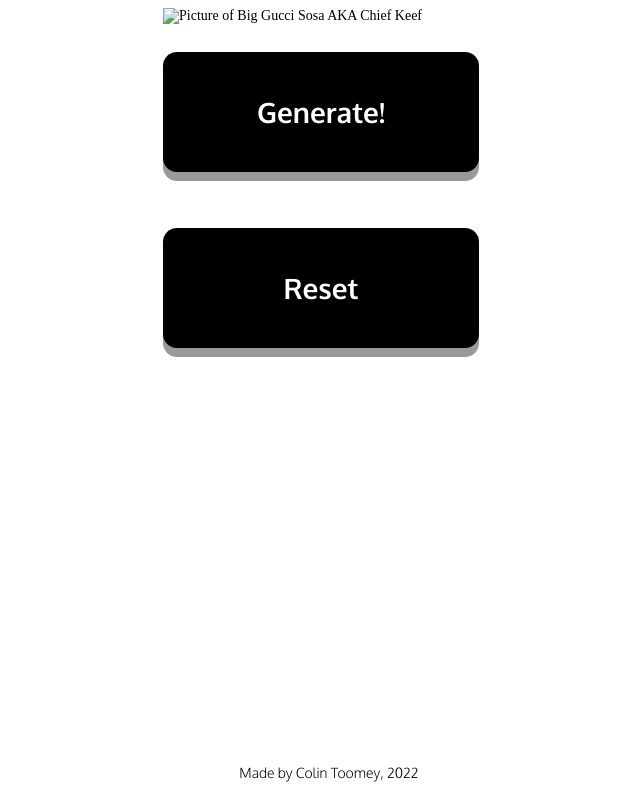
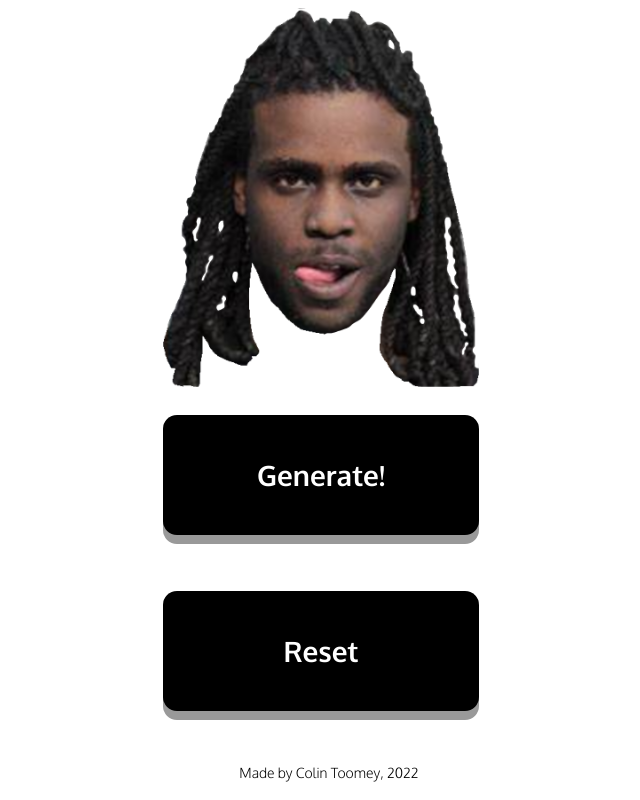
Before and after one commit to crtoomey/chiefKeefLyricGenerator, a plain HTML site: page index.html in a window 1280 px wide. Shown: the whole page, without its empty margins (319-959 px from the left). Drawn offline with Linux system fonts and the light colour scheme.

Commit message:
Updated index.html

```diff
--- a/index.html
+++ b/index.html
@@ -16,7 +16,7 @@
     <div class="container">
       <main>
         <div class="image-container">
-          <img src="./resources/images/BigGucciSosa.png" alt="Picture of Big Gucci Sosa AKA Chief Keef">
+          <img src="./resources/images/Untitled.png" alt="Picture of Big Gucci Sosa AKA Chief Keef">
         </div>
         <div class="btn">
           <button id="button" type="button" onClick="addRandomMessage()">
```
